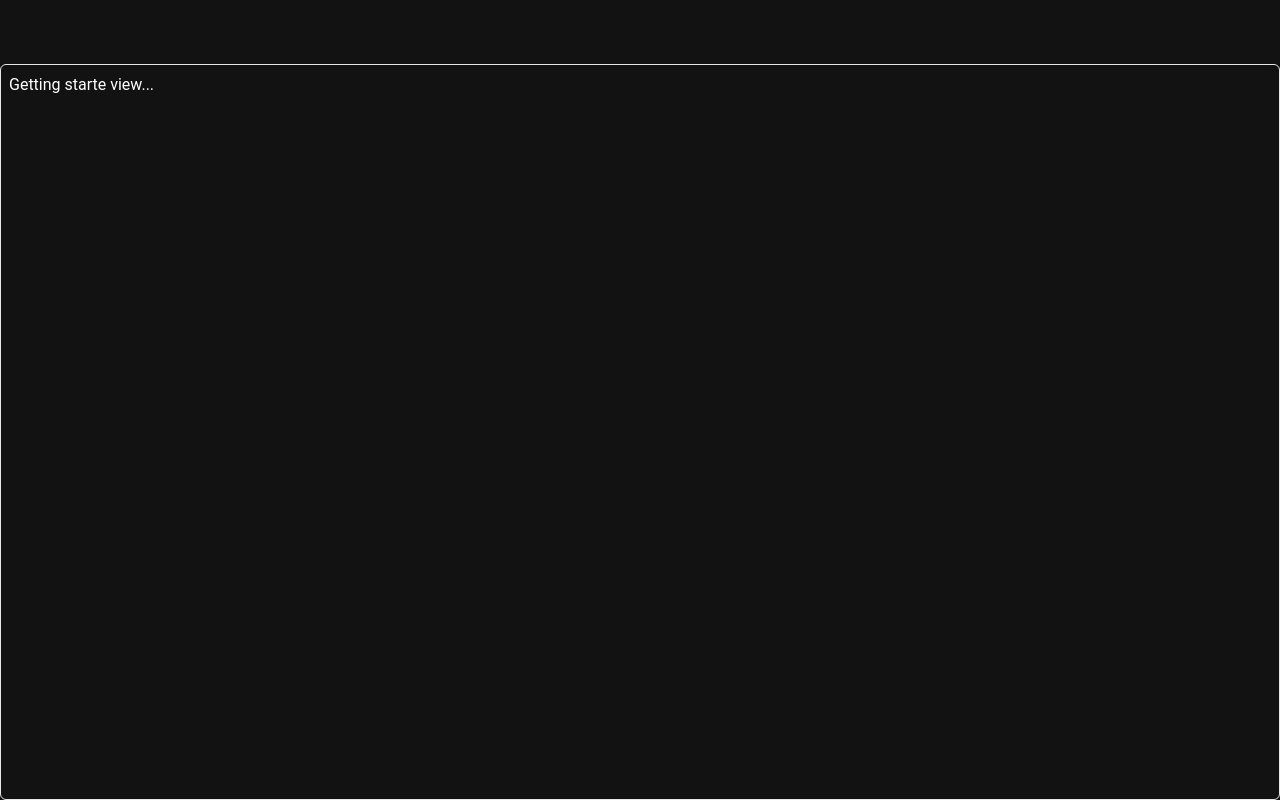
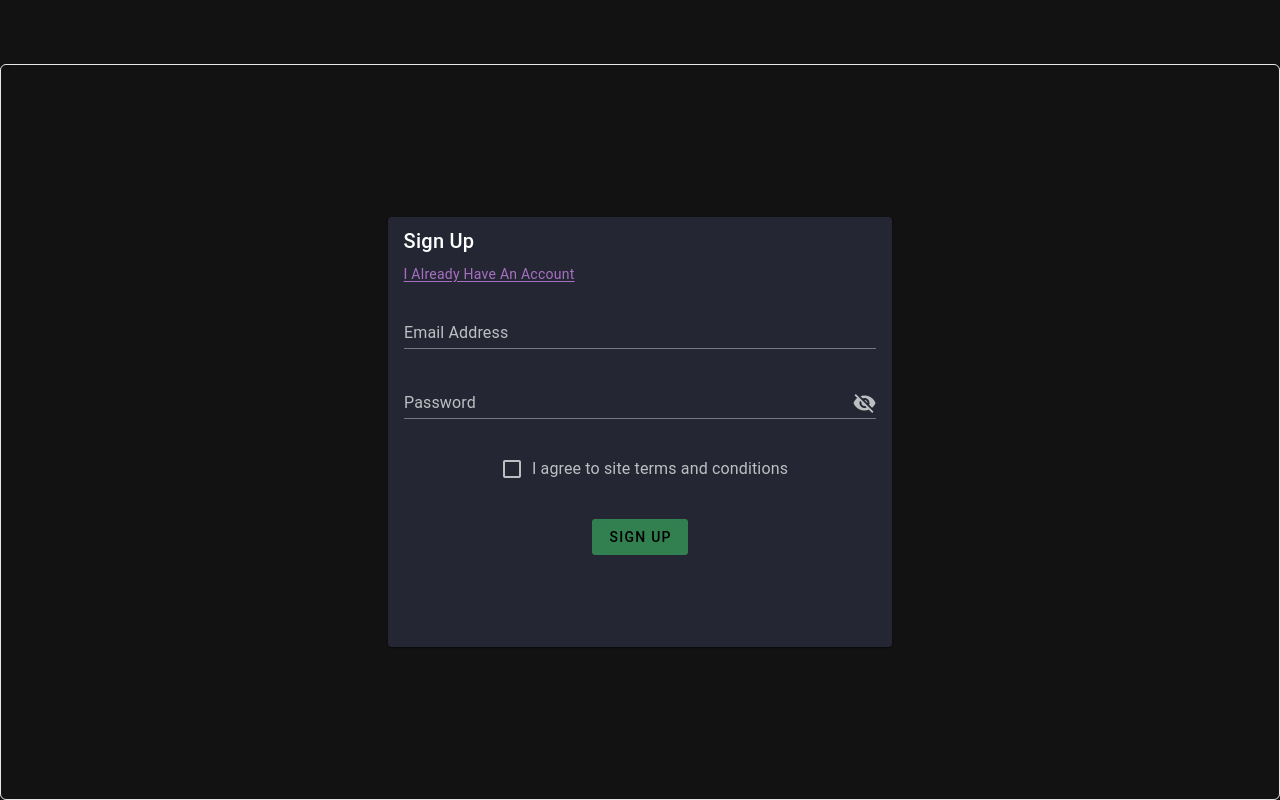
Before and after one commit to HobbyzHub-Application/hobbyzhub-playground, a Vue app: page /hobbyzhub-playground/get-started in a window 1280 px wide. Built offline with nearby package versions, Linux system fonts and the light colour scheme; a web font is replaced by a local one.

Commit message:
Lay groundwork for signing up

```diff
--- a/src/views/GetStartedView.vue
+++ b/src/views/GetStartedView.vue
@@ -1,11 +1,69 @@
 <script lang="js">
-  export default {
-    name: "GetStartedView"
-  }
+  import { ref, watch } from 'vue';
+
+    export default {
+      name: "GetStartedView",
+      setup() {
+        const signupLoading = ref(false);
+        const newPasswordShow = ref(false);
+
+        // signup details
+        const signupDetails = ref({
+          email: "",
+          password: ""
+        });
+        const agreeCheckbox = ref(false);
+
+        // watch inputs to enable signup button
+        watch()
+
+        function signup() {
+          // TODO : Add logic here
+        }
+
+        return {
+          signupLoading, newPasswordShow, signup, signupDetails, agreeCheckbox
+        }
+      }
+    }
 </script>
 
 <template>
-  <div>
-    <h1>Getting starte view...</h1>
+  <div class="h-full flex justify-center items-center">
+    <v-card class="w-[40%] h-[60%]">
+      <v-card-title>Sign Up</v-card-title>
+      <v-card-subtitle
+        class="text-primary underline underline-offset-2 hover:cursor-pointer"
+        >I Already Have An Account</v-card-subtitle
+      >
+      <v-container>
+        <v-text-field
+          color="primary"
+          label="Email Address"
+          variant="underlined"
+          v-model="signupDetails.email"></v-text-field>
+        <v-text-field
+          color="primary"
+          label="Password"
+          variant="underlined"
+          :type="newPasswordShow ? 'text' : 'password'"
+          :append-inner-icon="newPasswordShow ? 'mdi-eye' : 'mdi-eye-off'"
+          @click:append-inner="newPasswordShow = !newPasswordShow"
+          v-model="signupDetails.password"></v-text-field>
+        <div class="flex justify-center flex-col items-center">
+          <v-checkbox
+            color="secondary"
+            label="I agree to site terms and conditions"
+            v-model="agreeCheckbox"></v-checkbox>
+          <v-btn
+            color="success"
+            variant="flat"
+            :loading="signupLoading"
+            disabled>
+            Sign Up
+          </v-btn>
+        </div>
+      </v-container>
+    </v-card>
   </div>
 </template>
```
